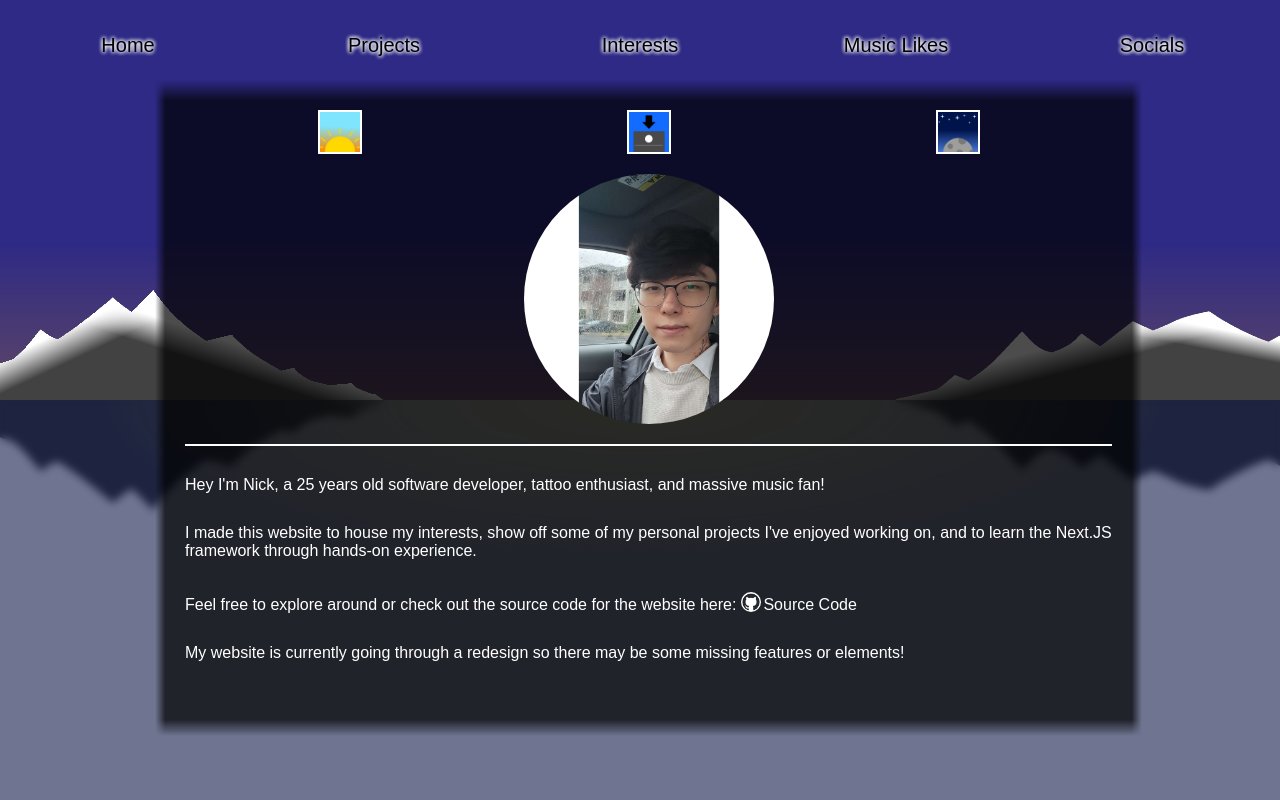
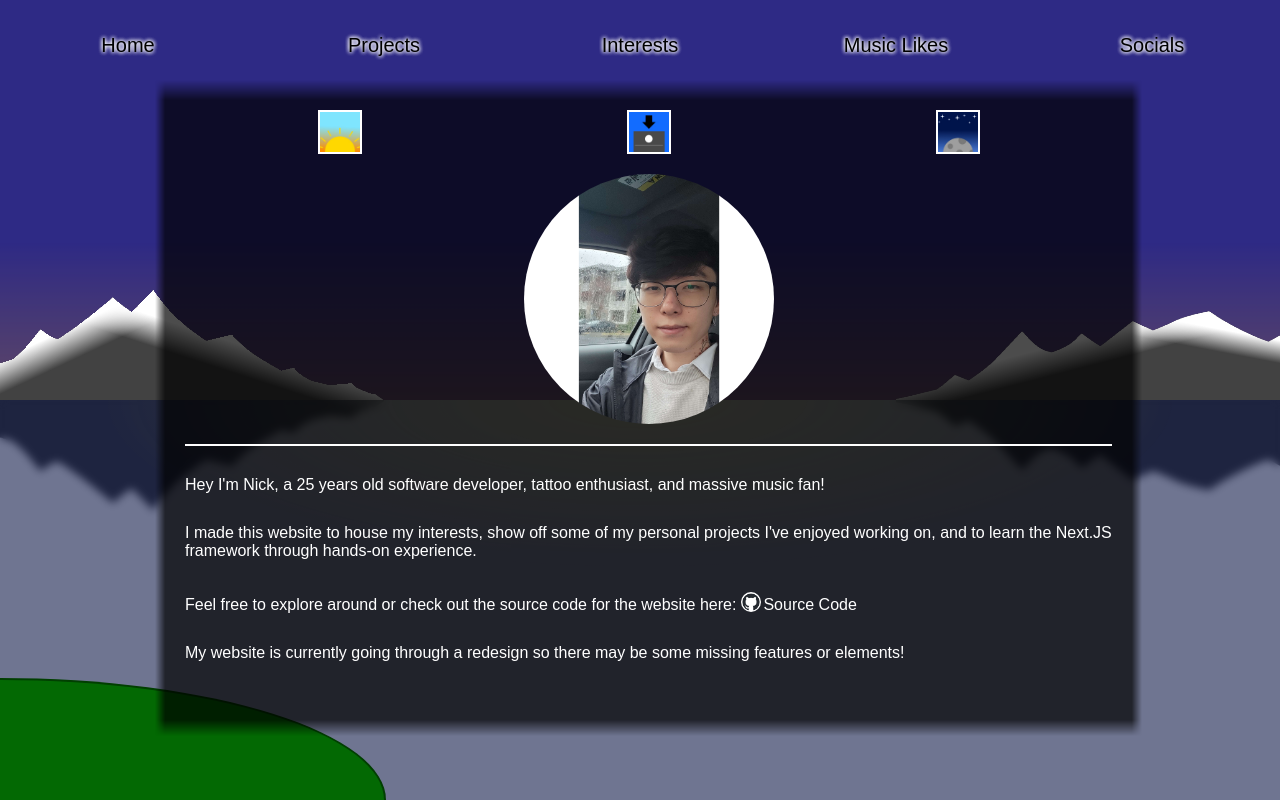
Before and after one commit to nyoon8360/mywebsite, a Next.js app: page / in a window 1280 px wide. Built offline with nearby package versions, Linux system fonts and the light colour scheme.

Commit message:
added ripple effect when clicking on lake with content minimized
added small piece of shore to bottom left of page

increased size of lotus petals

```diff
--- a/components/layout.js
+++ b/components/layout.js
@@ -53,6 +53,8 @@ export default function Layout({ children }) {
         'translate(-95%, 5px) rotate(30deg)',
         'translate(-105%, 5px) rotate(150deg)'
     ];
+    const baseRippleSize = 5;
+    const maxRippleSize = 50;
     var backgroundAnimationDuration = 0;
 
     //change background time to sunrise
@@ -85,6 +87,7 @@ export default function Layout({ children }) {
         }
     }
 
+    //hide all main page content and show maximize button
     function handleMinimizeButtonClicked() {
         let contentContainerElementStyle = document.getElementById('contentContainer').style;
         document.getElementById('scrollContainer').style.pointerEvents = 'none';
@@ -102,6 +105,7 @@ export default function Layout({ children }) {
         }, 1000);
     }
 
+    //play appearing animation for maximize button
     function showMaximizeButton() {
         let maxButton = document.getElementById('maxButtonContainer');
         let petalElements = document.getElementById('petalContainer').children;
@@ -115,6 +119,7 @@ export default function Layout({ children }) {
         }
     }
 
+    //show all main page content and hide maximize button
     function handleMaximizeButtonClicked() {
         let contentContainerElementStyle = document.getElementById('contentContainer').style;
         document.getElementById('scrollContainer').style.pointerEvents = null;
@@ -132,6 +137,7 @@ export default function Layout({ children }) {
         }, 1000);
     }
 
+    //play hiding animation for maximize button
     function hideMaximizeButton() {
         let maxButton = document.getElementById('maxButtonContainer');
         let petalElements = document.getElementById('petalContainer').children;
@@ -141,6 +147,33 @@ export default function Layout({ children }) {
 
             petalElements.item(i).removeAttribute('style');
         }
+    }
+
+    //play little ripple effect on lake click
+    function handleLakeClicked(event) {
+        let ripplesContainerElement = document.getElementById('ripplesContainer');
+
+        let lakeHeight = parseInt(getComputedStyle(event.currentTarget).height);
+        let yOffset = event.clientY - lakeHeight;
+        let ratio = yOffset / lakeHeight;
+
+        let rippleBox = document.createElement('div');
+        rippleBox.className = styles.rippleBox;
+        rippleBox.style.left = `${event.clientX}px`;
+        rippleBox.style.top = `${yOffset}px`;
+
+        let ripple = document.createElement('div');
+        ripple.className = styles.ripple;
+        ripple.style.width = `${Math.floor((ratio * (maxRippleSize - baseRippleSize)) + baseRippleSize)}px`;
+        ripple.style.height = `${Math.floor(((ratio * (maxRippleSize - baseRippleSize)) + baseRippleSize) * 0.8)}px`;
+
+        ripple.addEventListener('animationend', (event) => {
+            event.target.parentElement.remove();
+        });
+
+        rippleBox.appendChild(ripple);
+
+        ripplesContainerElement.appendChild(rippleBox);
     }
 
     //get --background-animation-delay and --background-animation-duration css var
@@ -156,9 +189,12 @@ export default function Layout({ children }) {
 
                     </div>
                 </div>
-                <div className={`${styles.lake} ${styles.animatedTimeElement}`}>
+                <div className={`${styles.lake} ${styles.animatedTimeElement}`} onClick={handleLakeClicked}>
                     <div className={`${styles.lakeFilter} ${styles.animatedTimeElement}`}/>
                     <div className={`${styles.lakeMoonReflection} ${styles.animatedTimeElement}`}/>
+                    <div id='ripplesContainer' className={styles.ripplesContainer}>
+
+                    </div>
                     <div id='maxButtonContainer' className={styles.maximizeButtonContainer} onClick={handleMaximizeButtonClicked}>
                         <div className={styles.lilypad}>
 
@@ -176,6 +212,12 @@ export default function Layout({ children }) {
 
                     <div className={styles.folliage}>
 
+                    </div>
+
+                    <div className={styles.shoreContainer}>
+                        <div className={styles.shoreLeft}>
+
+                        </div>
                     </div>
 
                 </div>
--- a/components/layout.module.css
+++ b/components/layout.module.css
@@ -473,9 +473,9 @@
 .lotusPetal {
     position: fixed;
     mask-image: url('/images/masks/lotusPetalMask.png');
-    mask-size: 50px 15px;
+    mask-size: 50px 20px;
 
-    height: 15px;
+    height: 20px;
     width: 50px;
 
     transform-origin: 100% 50%;
@@ -521,3 +521,77 @@
     background: linear-gradient(to top, rgb(204, 83, 103), rgb(255, 123, 145) 60%);
     transform: translate(-95%, 5px) rotate(60deg);
 }
+
+.shoreContainer {
+    position: fixed;
+    width: 100%;
+
+    pointer-events: none;
+    bottom: 0;
+}
+
+.shoreLeft {
+    height: 15vh;
+    width: 30vw;
+
+    pointer-events: all;
+
+    background-color: rgb(3, 105, 3);
+
+    border-top-style: solid;
+    border-right-style: solid;
+    border-width: 2px;
+    border-color: rgb(1, 63, 1);
+    border-top-right-radius: 100%;
+}
+
+.ripplesContainer {
+    height: 100%;
+    width: 100%;
+
+    pointer-events: none;
+    position: fixed;
+
+    top: 0;
+
+    overflow: hidden;
+}
+
+.rippleBox {
+    position: absolute;
+
+    transform: translate(-50%, -50%);
+    height: 100px;
+    width: 100px;
+
+    overflow: visible;
+
+    display: flex;
+
+    justify-content: center;
+    align-items: center;
+}
+
+.ripple {
+    position: relative;
+
+    animation: .5s linear 0s 1 forwards animateRipple;
+
+    border-radius: 100%;
+
+    border-style: solid;
+    border-color: white;
+    border-width: 2px;
+}
+
+@keyframes animateRipple {
+    0% {
+        opacity: 1;
+        transform: scale(0, 0);
+    }
+
+    100% {
+        opacity: 0;
+        transform: scale(1, 1);
+    }
+}
```
